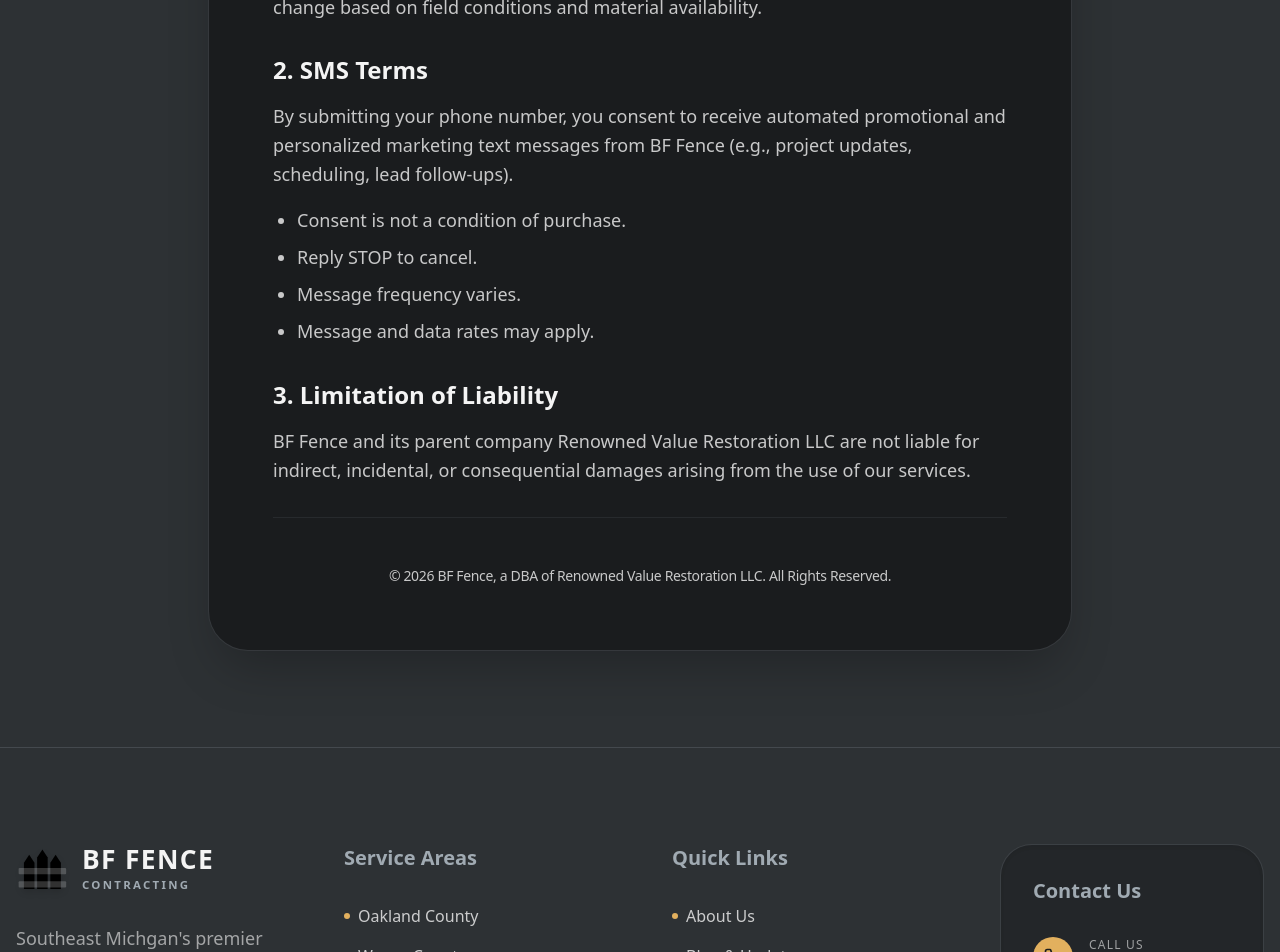
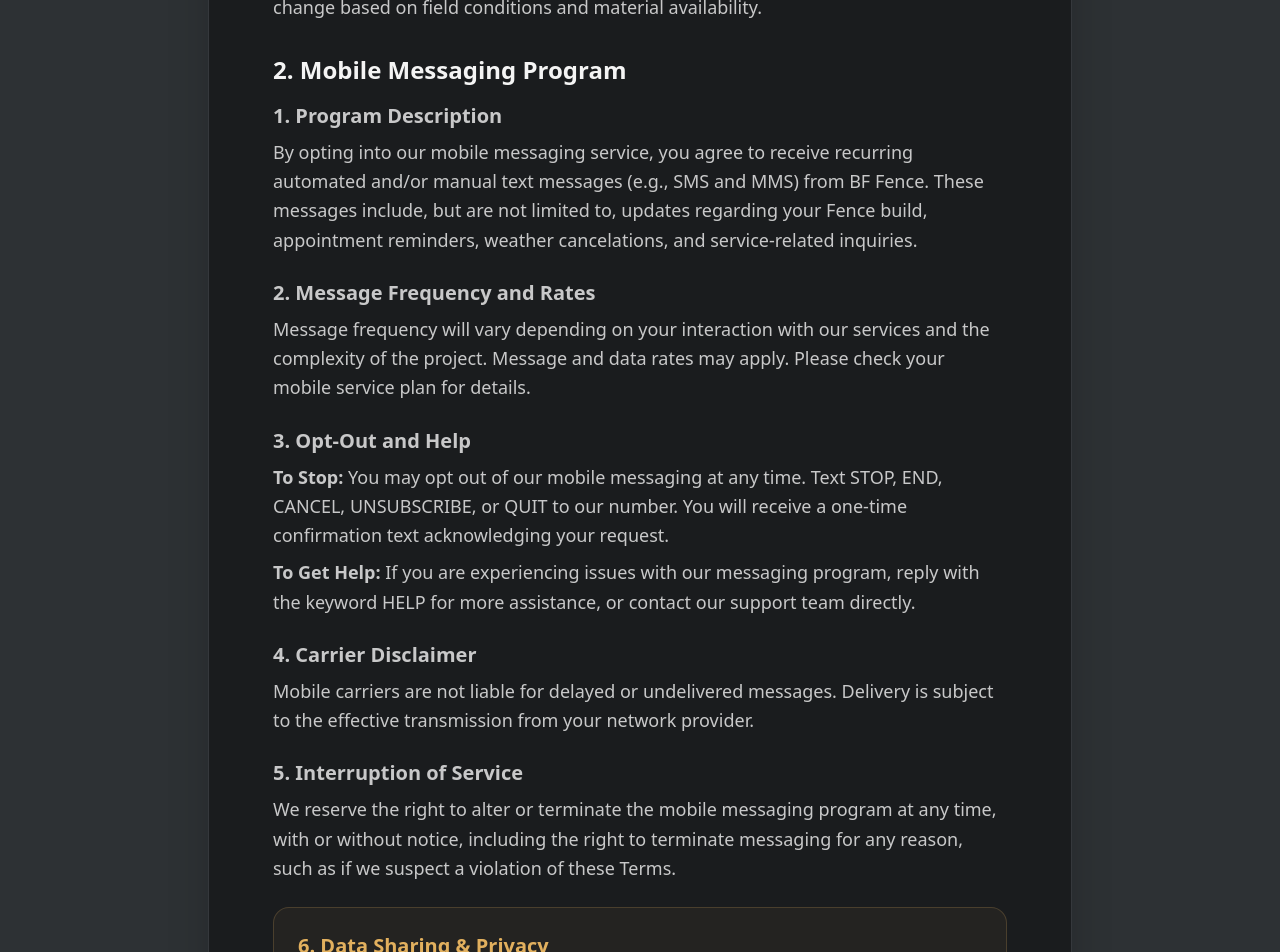
Before and after one commit to AgenticPortfolioX/BFFence, a React (Vite) app: page /terms-of-service in a window 1280 px wide. Shown: the part 520-1472 px from the top of the page. Built offline with nearby package versions, Linux system fonts and the light colour scheme.

Commit message:
feat: enhance terms of service with comprehensive mobile messaging program policy

```diff
--- a/src/pages/TermsOfService.tsx
+++ b/src/pages/TermsOfService.tsx
@@ -22,16 +22,44 @@
               </div>
 
               <div>
-                <h2 className="text-2xl font-bold text-foreground mb-4">2. SMS Terms</h2>
-                <p>
-                  By submitting your phone number, you consent to receive automated promotional and personalized marketing text messages from BF Fence (e.g., project updates, scheduling, lead follow-ups).
-                </p>
-                <ul className="list-disc pl-6 space-y-2 mt-4">
-                  <li>Consent is not a condition of purchase.</li>
-                  <li>Reply STOP to cancel.</li>
-                  <li>Message frequency varies.</li>
-                  <li>Message and data rates may apply.</li>
-                </ul>
+                <h2 className="text-2xl font-bold text-foreground mb-4">2. Mobile Messaging Program</h2>
+                <div className="space-y-6">
+                  <div>
+                    <h3 className="text-xl font-bold mb-2">1. Program Description</h3>
+                    <p>
+                      By opting into our mobile messaging service, you agree to receive recurring automated and/or manual text messages (e.g., SMS and MMS) from BF Fence. These messages include, but are not limited to, updates regarding your Fence build, appointment reminders, weather cancelations, and service-related inquiries.
+                    </p>
+                  </div>
+                  <div>
+                    <h3 className="text-xl font-bold mb-2">2. Message Frequency and Rates</h3>
+                    <p>
+                      Message frequency will vary depending on your interaction with our services and the complexity of the project. Message and data rates may apply. Please check your mobile service plan for details.
+                    </p>
+                  </div>
+                  <div>
+                    <h3 className="text-xl font-bold mb-2">3. Opt-Out and Help</h3>
+                    <p className="mb-2"><strong>To Stop:</strong> You may opt out of our mobile messaging at any time. Text STOP, END, CANCEL, UNSUBSCRIBE, or QUIT to our number. You will receive a one-time confirmation text acknowledging your request.</p>
+                    <p><strong>To Get Help:</strong> If you are experiencing issues with our messaging program, reply with the keyword HELP for more assistance, or contact our support team directly.</p>
+                  </div>
+                  <div>
+                    <h3 className="text-xl font-bold mb-2">4. Carrier Disclaimer</h3>
+                    <p>
+                      Mobile carriers are not liable for delayed or undelivered messages. Delivery is subject to the effective transmission from your network provider.
+                    </p>
+                  </div>
+                  <div>
+                    <h3 className="text-xl font-bold mb-2">5. Interruption of Service</h3>
+                    <p>
+                      We reserve the right to alter or terminate the mobile messaging program at any time, with or without notice, including the right to terminate messaging for any reason, such as if we suspect a violation of these Terms.
+                    </p>
+                  </div>
+                  <div className="p-6 bg-accent/5 rounded-2xl border border-accent/20">
+                    <h3 className="text-xl font-bold text-accent mb-2">6. Data Sharing & Privacy</h3>
+                    <p className="font-bold text-foreground">
+                      "No mobile information will be shared with third parties or affiliates for marketing or promotional purposes. All the above categories exclude text messaging originator opt-in data and consent; this information will not be shared with any third parties."
+                    </p>
+                  </div>
+                </div>
               </div>
 
               <div>
```
